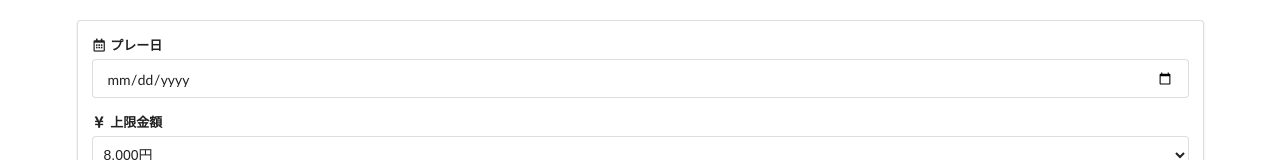
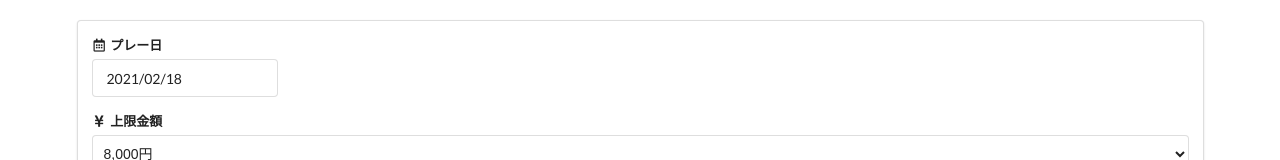
Before and after one commit to vlsk3104/search-golf-app, a React (Create React App) app: page / in a window 1280 px wide. Shown: the top 160 px of the page. Built offline with nearby package versions, Linux system fonts and the light colour scheme.

Commit message:
react-datepickerを使用

```diff
--- a/package.json
+++ b/package.json
@@ -7,6 +7,7 @@
     "@testing-library/react": "^11.1.0",
     "@testing-library/user-event": "^12.1.10",
     "react": "^17.0.1",
+    "react-datepicker": "^3.5.0",
     "react-dom": "^17.0.1",
     "react-scripts": "4.0.2",
     "semantic-ui-css": "^2.4.1",
--- a/src/components/Home.jsx
+++ b/src/components/Home.jsx
@@ -1,6 +1,12 @@
 import React from "react";
 import "./Common.css";
-import "semantic-ui-css/semantic.min.css"
+import "semantic-ui-css/semantic.min.css";
+import DatePicker, { registerLocale } from "react-datepicker";
+import ja from "date-fns/locale/ja";
+import "react-datepicker/dist/react-datepicker.css";
+
+const Today = new Date();
+registerLocale("ja",ja);
 
 class Home extends React.Component{
   render() {
@@ -9,7 +15,13 @@ class Home extends React.Component{
         <div className="Search__Form">
           <form className="ui form segment">
             <div className="field">
-              <label><i className="calendar alternate outline icon"></i>プレー日</label><input type="date" />
+              <label><i className="calendar alternate outline icon"></i>プレー日</label>
+              <DatePicker
+              dateFormat="yyyy/MM/dd"
+              locale="ja"
+              selected={Today}
+              minDate={Today}
+              />
             </div>
             <div className="field">
               <label><i className="yen sign icon"></i>上限金額</label>
```
Also changed, not shown: 2 other files (tests, documents, lock files or other folders).
